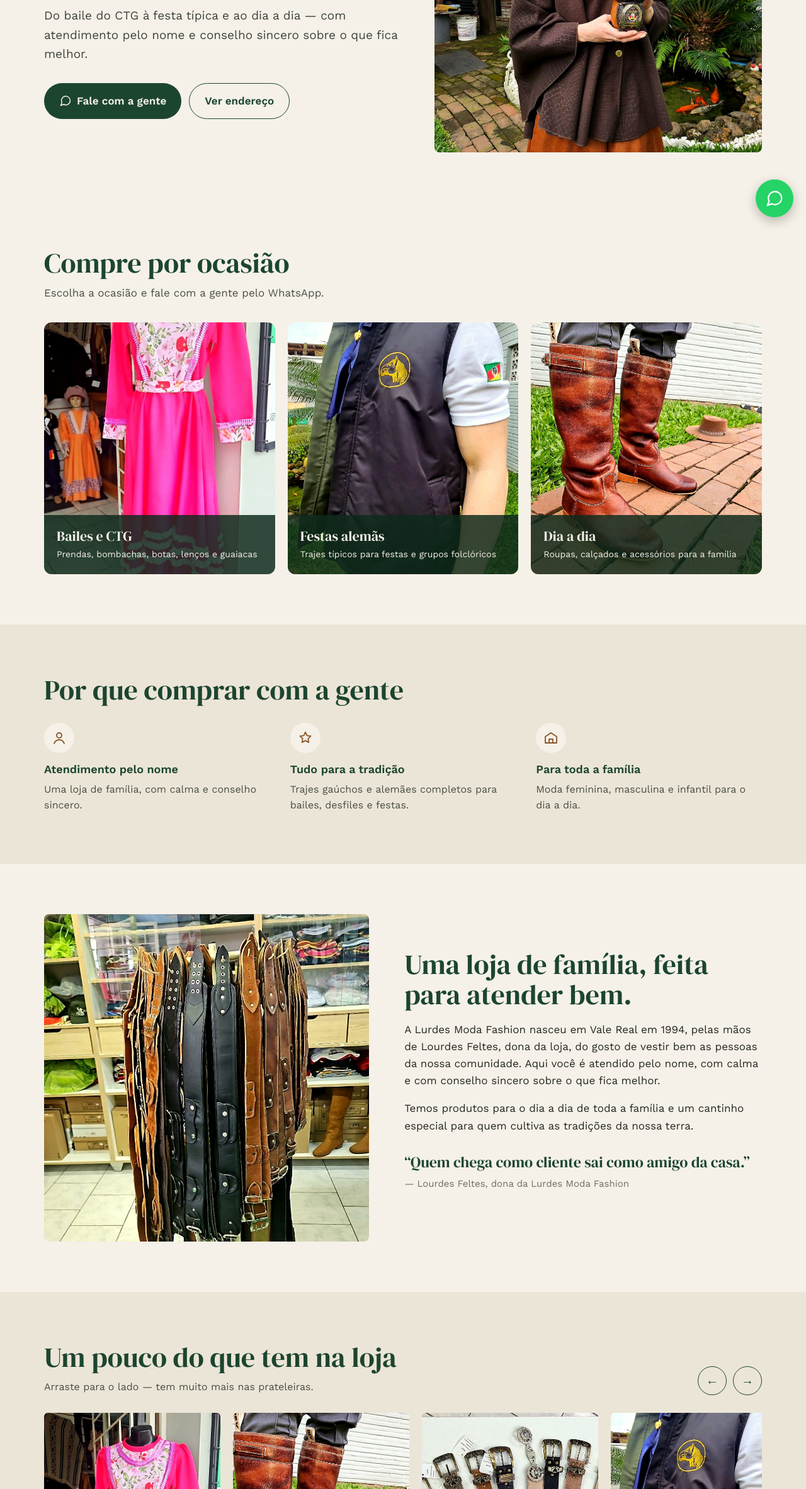
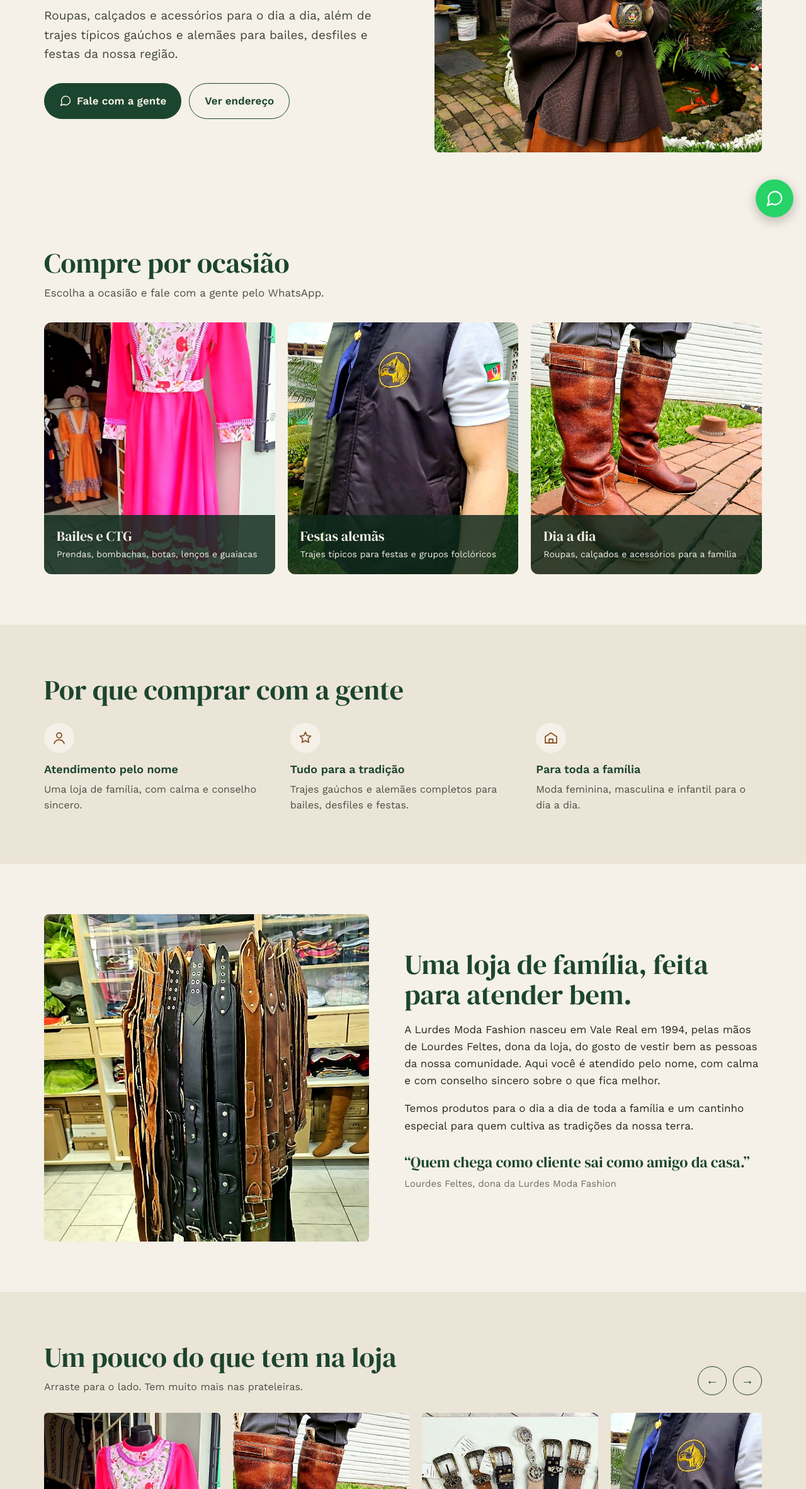
Before and after one commit to LauroSeibert/lurdesfashionstore-website, a plain HTML site: page index.html in a window 1280 px wide. Shown: the part 435-2800 px from the top of the page at 63% size. Drawn offline with nearby package versions, Linux system fonts and the light colour scheme.

Commit message:
Hero description from original site, remove em dashes
Co-Authored-By: Claude Opus 5.5 <noreply@anthropic.com>

```diff
--- a/index.html
+++ b/index.html
@@ -3,7 +3,7 @@
 <head>
 <meta charset="utf-8">
 <meta name="viewport" content="width=device-width, initial-scale=1">
-<title>Lurdes Moda Fashion — Vale Real, RS</title>
+<title>Lurdes Moda Fashion · Vale Real, RS</title>
 <meta name="description" content="Moda para toda a família, trajes gaúchos e trajes típicos alemães em Vale Real, RS.">
 <link rel="icon" href="images/logo.png">
 <link rel="preconnect" href="https://fonts.googleapis.com">
@@ -100,7 +100,7 @@ section{padding:56px 0}
 <div>
 <p class="eyebrow">Moda em geral · Trajes gaúchos · Trajes típicos alemães</p>
 <h1 class="serif">Trajes gaúchos, alemães e moda para toda a família.</h1>
-<p class="sub">Do baile do CTG à festa típica e ao dia a dia — com atendimento pelo nome e conselho sincero sobre o que fica melhor.</p>
+<p class="sub">Roupas, calçados e acessórios para o dia a dia, além de trajes típicos gaúchos e alemães para bailes, desfiles e festas da nossa região.</p>
 <div class="ctas">
 <a class="btn" href="https://wa.me/5551996830035"><svg aria-hidden="true" width="20" height="20" viewBox="0 0 24 24" fill="none" stroke="currentColor" stroke-width="1.8" stroke-linecap="round" stroke-linejoin="round"><path d="M21 11.5a8.4 8.4 0 0 1-12.4 7.4L3 21l2.1-5.4A8.4 8.4 0 1 1 21 11.5z"></path></svg>Fale com a gente</a>
 <a class="btn out" href="#visite">Ver endereço</a>
@@ -134,14 +134,14 @@ section{padding:56px 0}
 <h2 class="serif">Uma loja de família, feita para atender bem.</h2>
 <p>A Lurdes Moda Fashion nasceu em Vale Real em 1994, pelas mãos de Lourdes Feltes, dona da loja, do gosto de vestir bem as pessoas da nossa comunidade. Aqui você é atendido pelo nome, com calma e com conselho sincero sobre o que fica melhor.</p>
 <p>Temos produtos para o dia a dia de toda a família e um cantinho especial para quem cultiva as tradições da nossa terra.</p>
-<p class="serif" style="font-size:24px;line-height:1.3;margin-top:28px">“Quem chega como cliente sai como amigo da casa.”<br><span style="font:400 15px 'Work Sans',sans-serif;color:#6A6E62">— Lourdes Feltes, dona da Lurdes Moda Fashion</span></p>
+<p class="serif" style="font-size:24px;line-height:1.3;margin-top:28px">“Quem chega como cliente sai como amigo da casa.”<br><span style="font:400 15px 'Work Sans',sans-serif;color:#6A6E62">Lourdes Feltes, dona da Lurdes Moda Fashion</span></p>
 </div>
 </div></section>
 
 <section id="fotos" class="trust"><div class="wrap">
 <div class="strip-head">
 <div><h2 class="serif">Um pouco do que tem na loja</h2>
-<p class="lead">Arraste para o lado — tem muito mais nas prateleiras.</p></div>
+<p class="lead">Arraste para o lado. Tem muito mais nas prateleiras.</p></div>
 <div class="arrows"><button type="button" aria-label="Fotos anteriores" data-dir="-1">&#8592;</button><button type="button" aria-label="Próximas fotos" data-dir="1">&#8594;</button></div>
 </div>
 <div class="gallery" id="gallery" tabindex="0" aria-label="Fotos de produtos da loja">
@@ -189,7 +189,7 @@ move(1);
 <div style="margin-top: 32px; display: flex; flex-direction: column; gap: 26px">
 <div style="display: flex; gap: 16px; align-items: flex-start">
 <svg aria-hidden="true" width="24" height="24" viewBox="0 0 24 24" fill="none" stroke="#8A5427" stroke-width="1.8" stroke-linecap="round" stroke-linejoin="round" style="flex: none; margin-top: 3px"><path d="M12 21s-7-6.2-7-11.5a7 7 0 0 1 14 0C19 14.8 12 21 12 21z"></path><circle cx="12" cy="9.5" r="2.5"></circle></svg>
-<div><h3 style="margin: 0; font-size: 17px; font-weight: 600">Endereço</h3><p style="margin: 4px 0 0; color: #3F433A">Avenida da Cultura, 213<br>Centro — Vale Real, RS</p></div>
+<div><h3 style="margin: 0; font-size: 17px; font-weight: 600">Endereço</h3><p style="margin: 4px 0 0; color: #3F433A">Avenida da Cultura, 213<br>Centro, Vale Real, RS</p></div>
 </div>
 <div style="display: flex; gap: 16px; align-items: flex-start">
 <svg aria-hidden="true" width="24" height="24" viewBox="0 0 24 24" fill="none" stroke="#8A5427" stroke-width="1.8" stroke-linecap="round" stroke-linejoin="round" style="flex: none; margin-top: 3px"><circle cx="12" cy="12" r="9"></circle><path d="M12 7v5l3 2"></path></svg>
```
